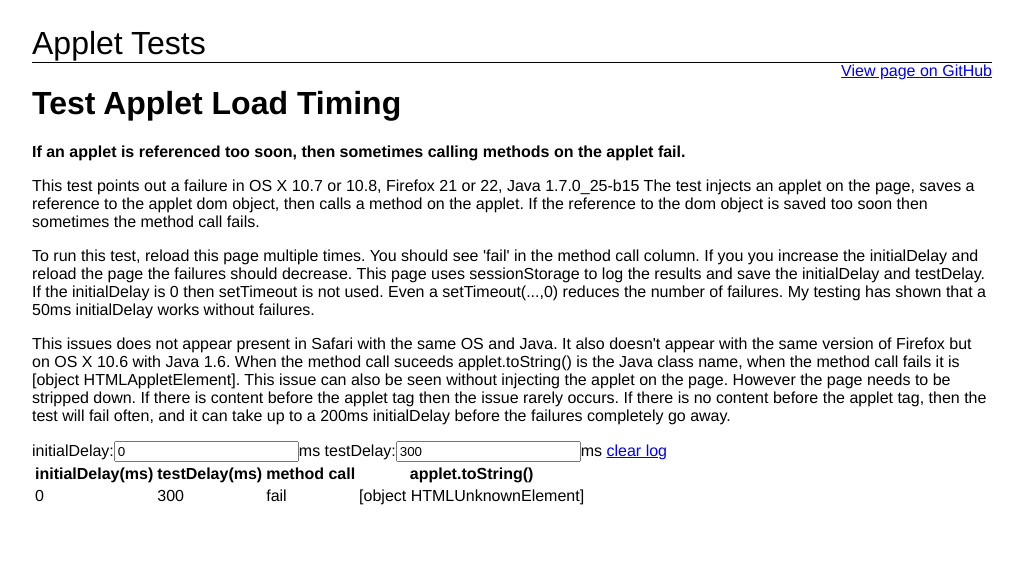
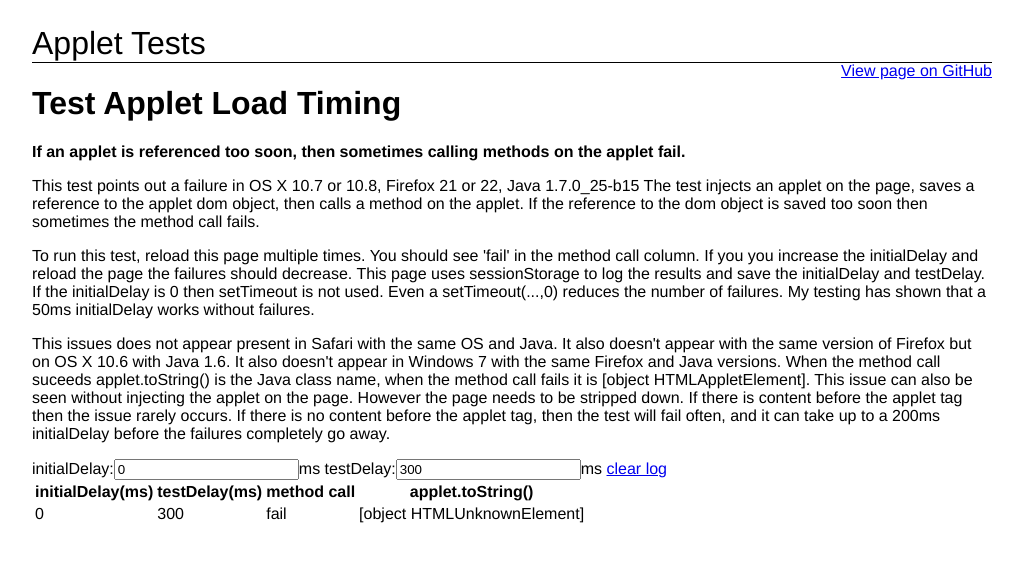
Before and after one commit to concord-consortium/applet-tests, a Jekyll site: the page built from timing/index.html, in a window 1280 px wide. Shown: the top 562 px of the page, without its empty margins (128-1151 px from the left). Built offline with Jekyll 4.4.1, drawn with Linux system fonts in a browser that asks for light colours.

Commit message:
add note about windows

```diff
--- a/timing/index.html
+++ b/timing/index.html
@@ -15,8 +15,8 @@ If the initialDelay is 0 then setTimeout is not used. Even a setTimeout(...,0) r
 My testing has shown that a 50ms initialDelay works without failures.</p>
 
 <p>This issues does not appear present in Safari with the same OS and Java. It also doesn't appear with the same
-version of Firefox but on OS X 10.6 with Java 1.6.
-When the method call suceeds applet.toString() is the Java class name, when the method call fails it is
+version of Firefox but on OS X 10.6 with Java 1.6. It also doesn't appear in Windows 7 with the same Firefox and Java
+versions. When the method call suceeds applet.toString() is the Java class name, when the method call fails it is
 [object HTMLAppletElement].
 This issue can also be seen without injecting the applet on the page. However the page needs to be
 stripped down. If there is content before the applet tag then the issue rarely occurs. If there is no content before
```
